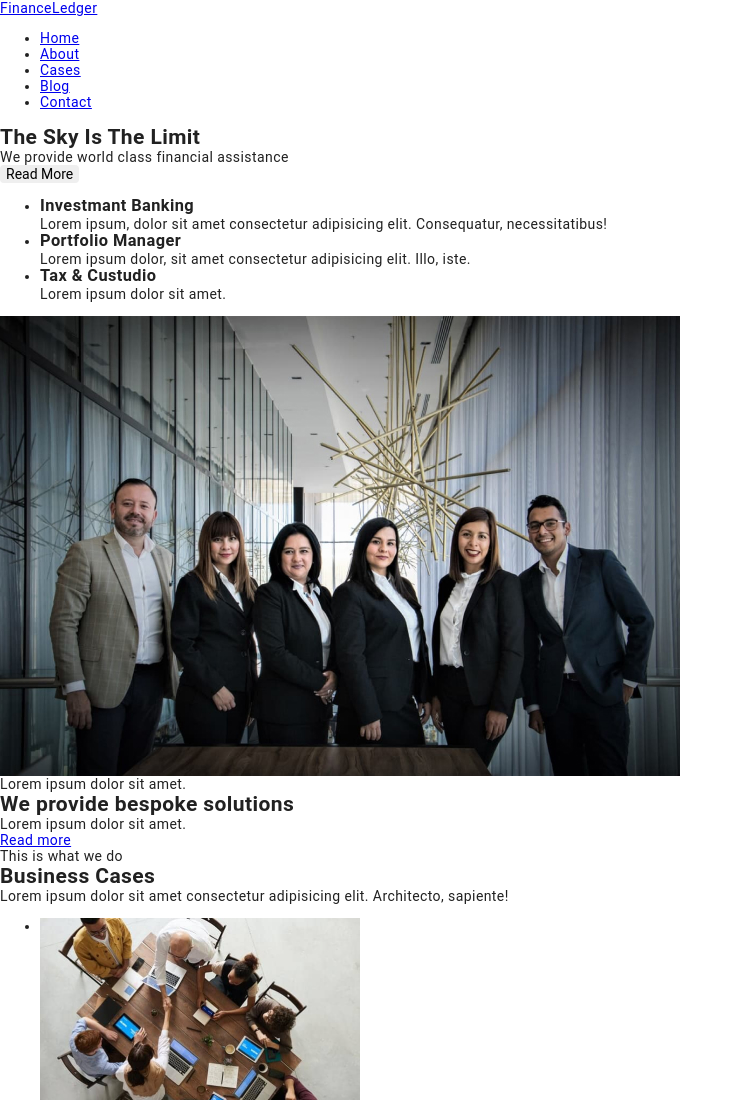
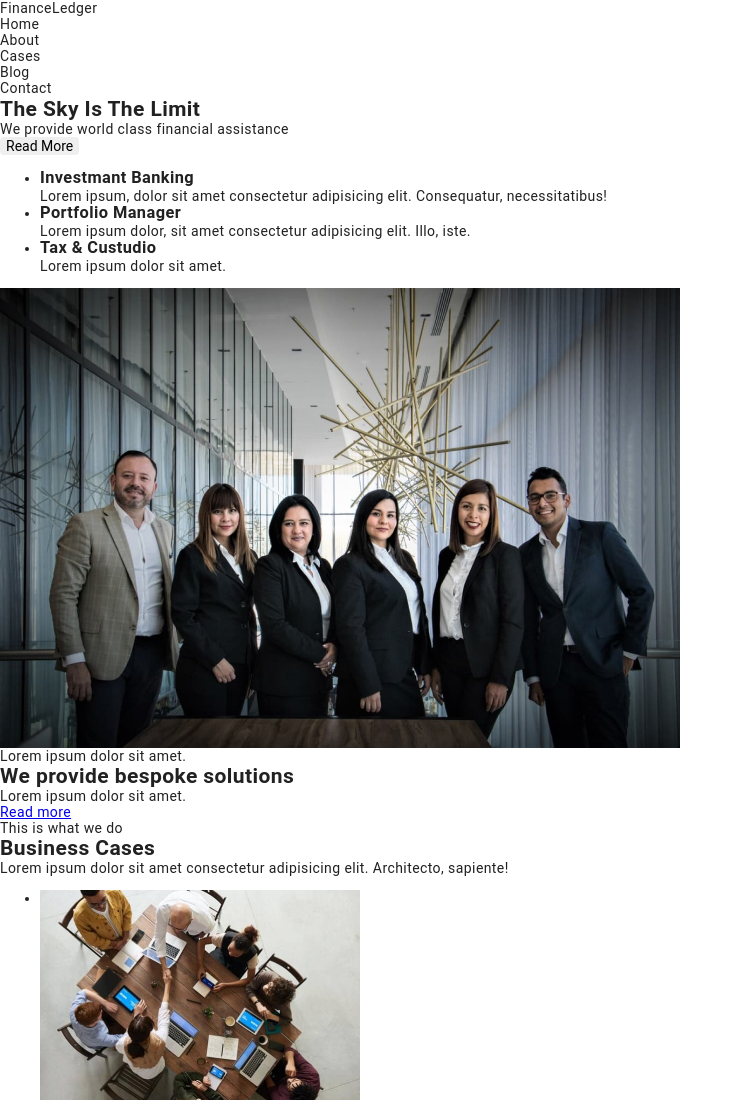
Before and after one commit to AlexGusl97/First_Try14, a plain HTML site: page index.html in a window 1280 px wide. Shown: the top 1100 px of the page, without its empty margins (0-743 px from the left). Drawn offline with nearby package versions, Linux system fonts and the light colour scheme.

Commit message:
add  class

```diff
--- a/css/styles.css
+++ b/css/styles.css
@@ -60,5 +60,20 @@ button {
 
 .link {
   text-decoration: none;
+  color: inherit;
+}
 
+/*------------ Header -------------*/
+
+.header {
 }
+.header-logo {
+}
+.header-nav {
+}
+.nav-list {
+}
+.nav-item {
+}
+.nav-link {
+}
--- a/index.html
+++ b/index.html
@@ -16,16 +16,16 @@
   </head>
 
   <body>
-    <header>
-      <a href="./index.html">Finance<span>Ledger</span></a>
+    <header class="header">
+      <a class="header-logo link" href="./index.html">Finance<span>Ledger</span></a>
       <!--Навігація-->
-      <nav>
-        <ul>
-          <li><a href="#">Home</a></li>
-          <li><a href="#">About</a></li>
-          <li><a href="#">Cases</a></li>
-          <li><a href="#">Blog</a></li>
-          <li><a href="#">Contact</a></li>
+      <nav class="header-nav">
+        <ul class="nav-list list">
+          <li class="nav-item"><a class="nav-link link" href="#">Home</a></li>
+          <li class="nav-item"><a class="nav-link link" href="#">About</a></li>
+          <li class="nav-item"><a class="nav-link link" href="#">Cases</a></li>
+          <li class="nav-item"><a class="nav-link link" href="#">Blog</a></li>
+          <li class="nav-item"><a class="nav-link link" href="#">Contact</a></li>
         </ul>
       </nav>
     </header>
```
